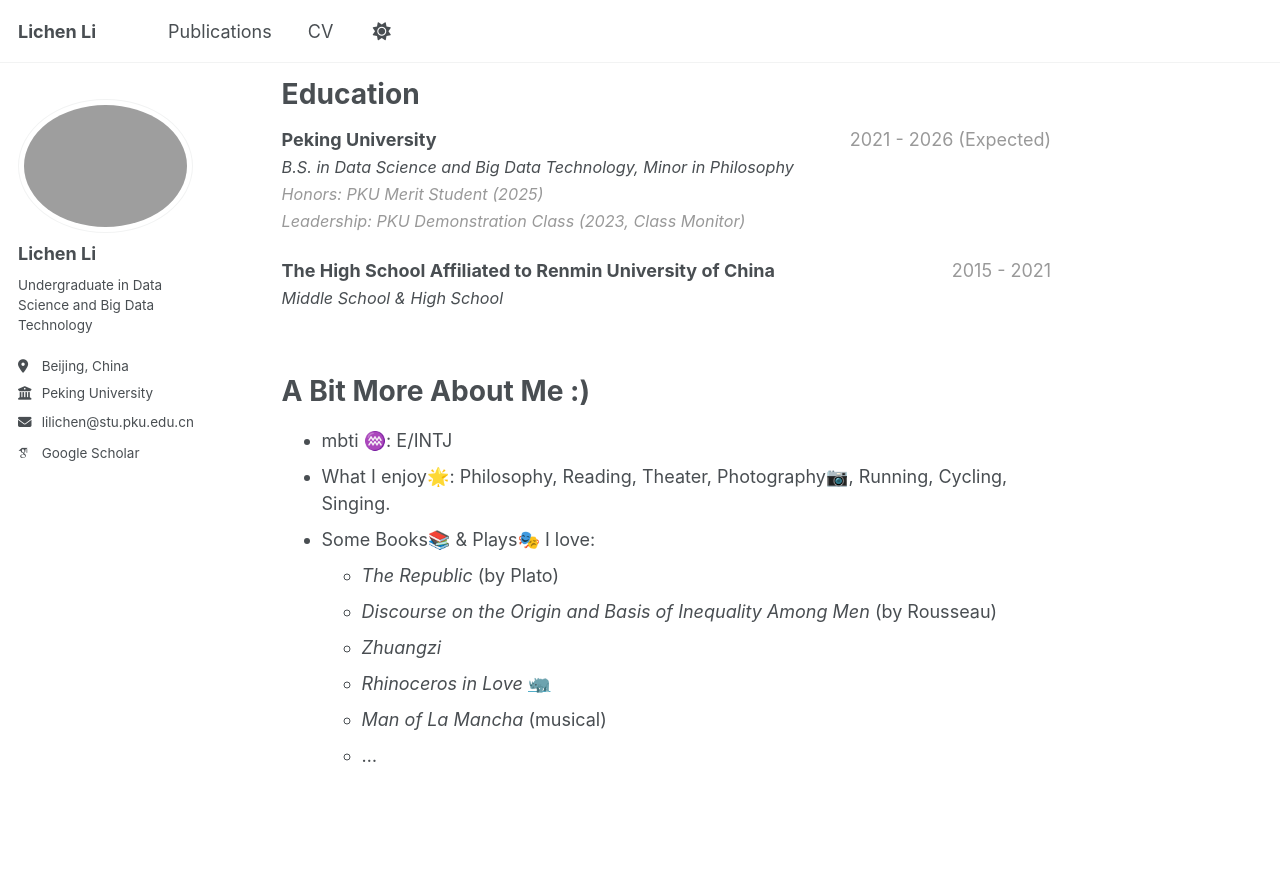
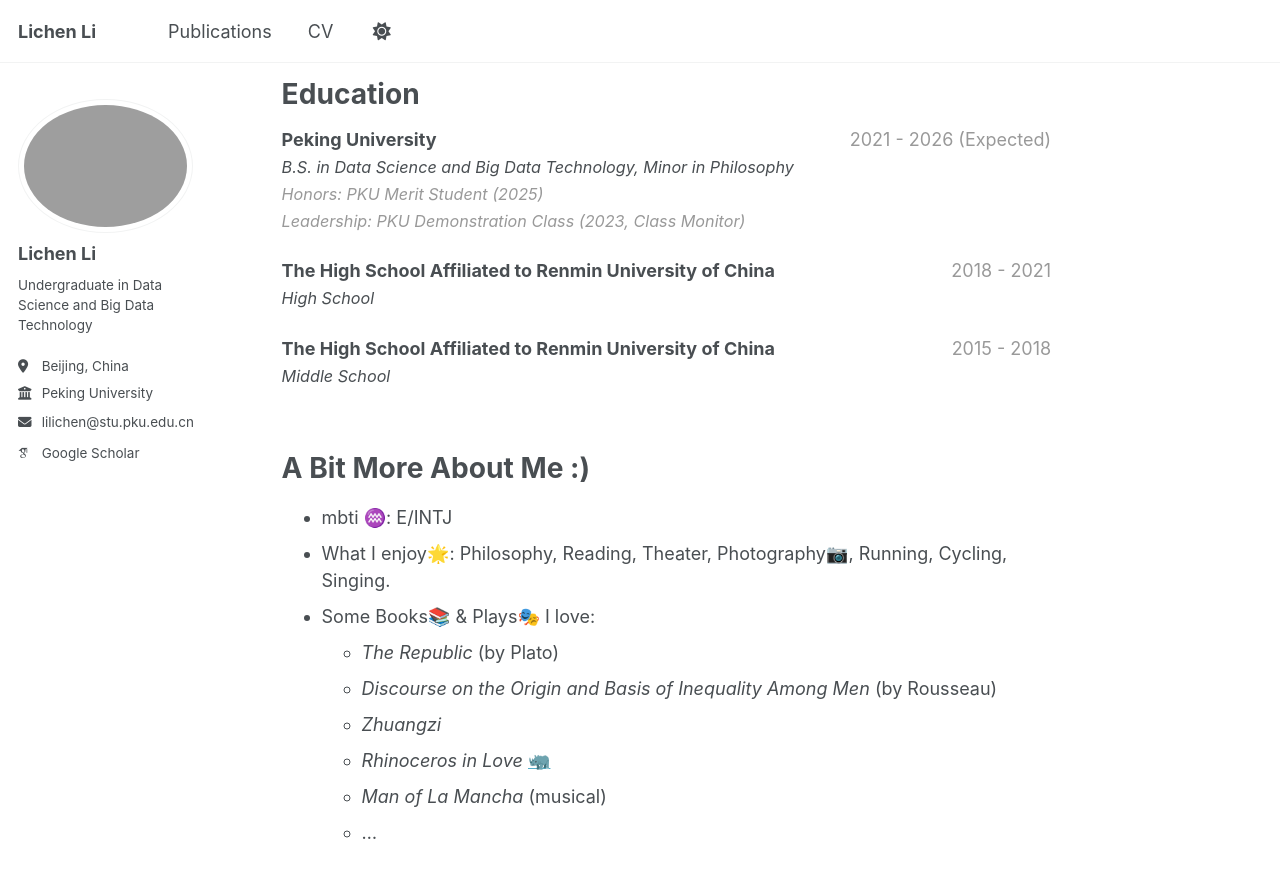
Before and after one commit to LichenLillc/LichenLillc.github.io, a Jekyll site: the page built from _pages/about.md, in a window 1280 px wide and 900 px high, scrolled down 955 px. Shown: the top 878 px of the window. Built offline with Jekyll 4.4.1, drawn with Linux system fonts in a browser that asks for light colours; some web fonts are replaced; a script that is not in the unit is left out.

Commit message:
Update education timeline in about.md

```diff
--- a/_pages/about.md
+++ b/_pages/about.md
@@ -43,8 +43,11 @@ Education
 <span style="color: #999; font-size: 0.9em;">*Honors: PKU Merit Student (2025)*</span> <br>
 <span style="color: #999; font-size: 0.9em;">*Leadership: PKU Demonstration Class (2023, Class Monitor)*</span> <br>
 
-**The High School Affiliated to Renmin University of China** <span style="float: right; color: #999;">2015 - 2021</span> <br>
-<span style="font-size: 0.9em;">*Middle School & High School*</span> <br>
+**The High School Affiliated to Renmin University of China** <span style="float: right; color: #999;">2018 - 2021</span> <br>
+<span style="font-size: 0.9em;">*High School*</span> <br>
+
+**The High School Affiliated to Renmin University of China** <span style="float: right; color: #999;">2015 - 2018</span> <br>
+<span style="font-size: 0.9em;">*Middle School*</span> <br>
 
 <div style="height: 40px;"></div>
 
```
